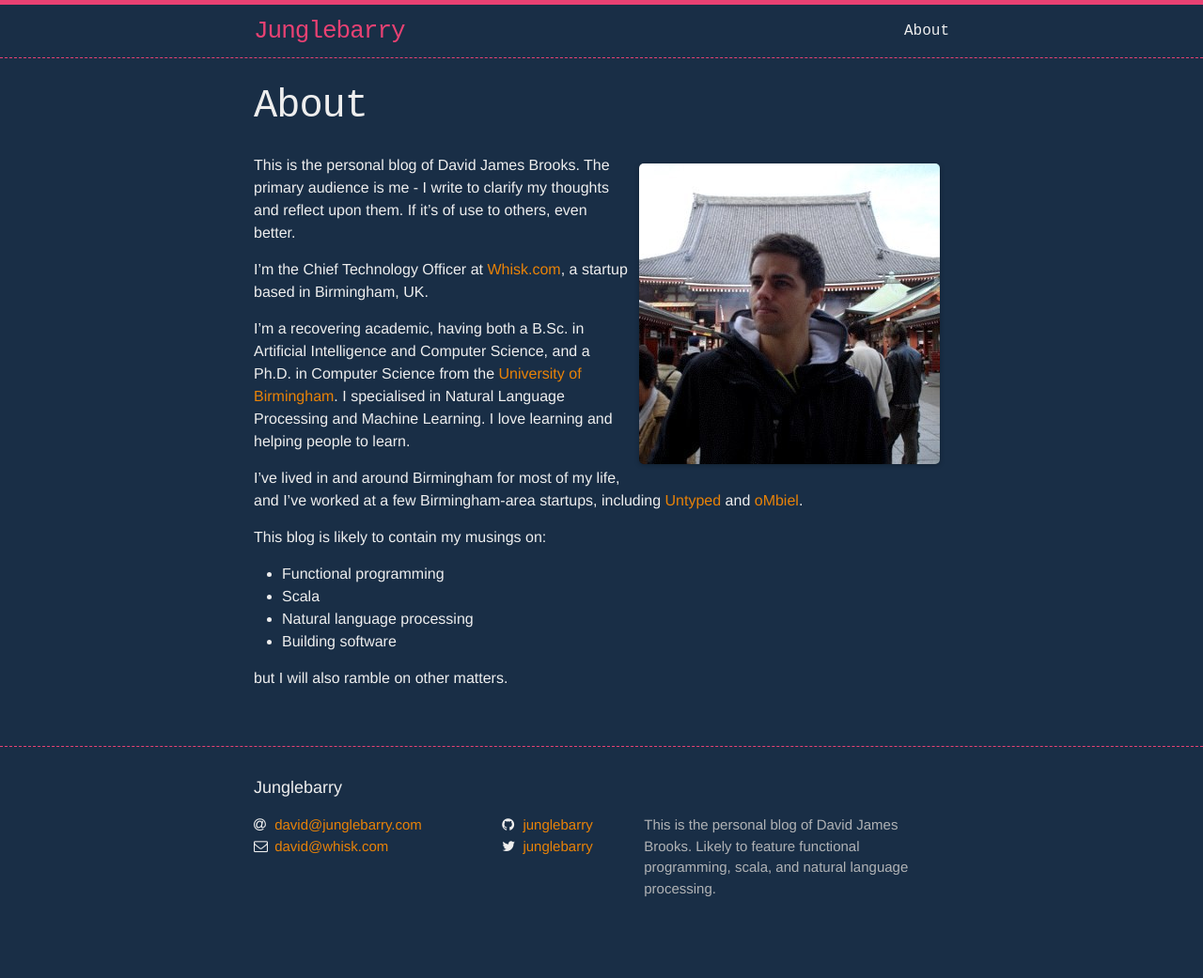
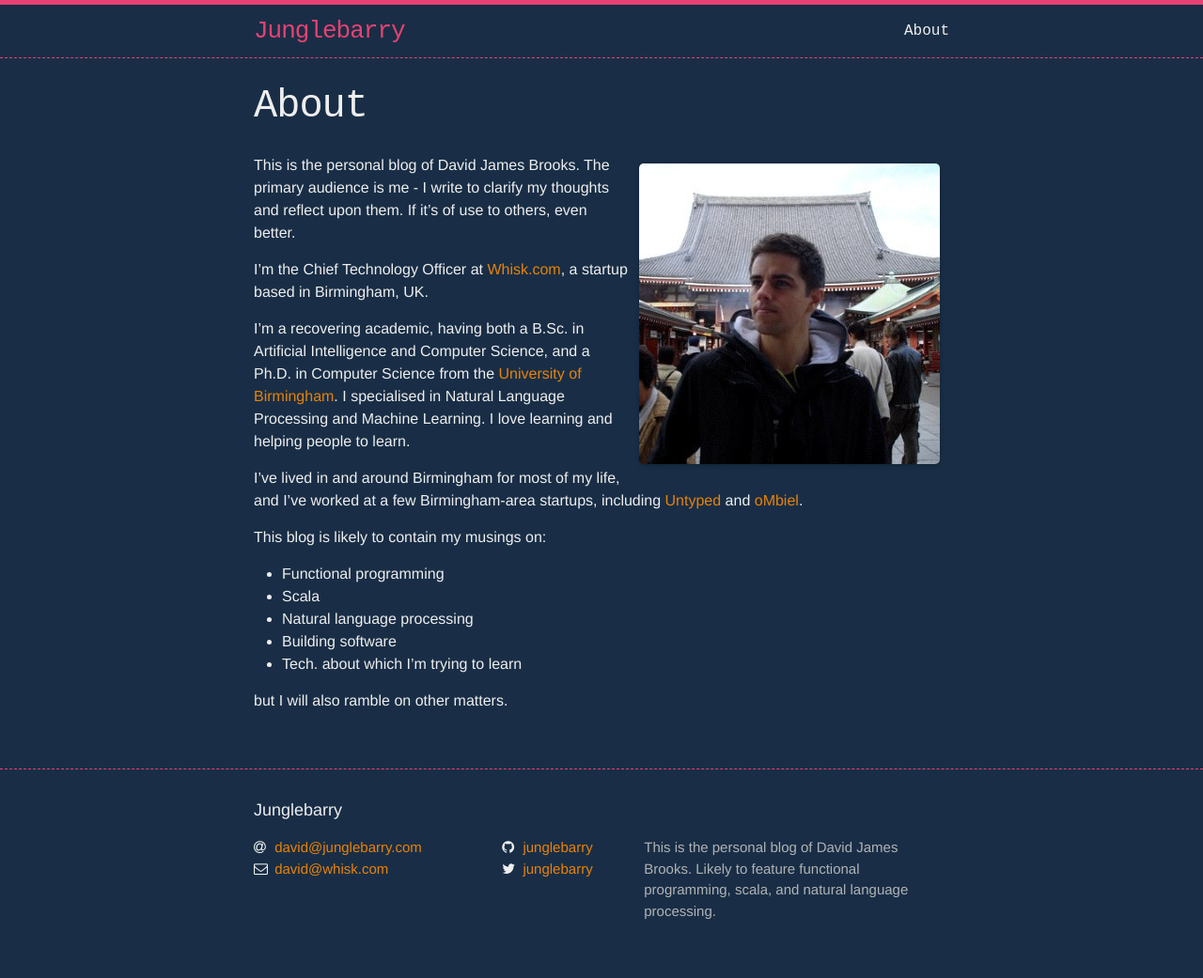
Before and after one commit to junglebarry/junglebarry.github.io, a Jekyll site: the page built from about.md, in a window 1280 px wide. Shown: the whole page at 94% size. Built offline with Jekyll 4.4.1, drawn with Linux system fonts in a browser that asks for light colours; nearby versions of some CDN libraries; before the commit the page ends 1017 px from its top, so only the background shows below that.

Commit message:
Minor about page change

```diff
--- a/about.md
+++ b/about.md
@@ -20,6 +20,7 @@ This blog is likely to contain my musings on:
 * Scala
 * Natural language processing
 * Building software
+* Tech. about which I'm trying to learn
 
 but I will also ramble on other matters.
 
```
